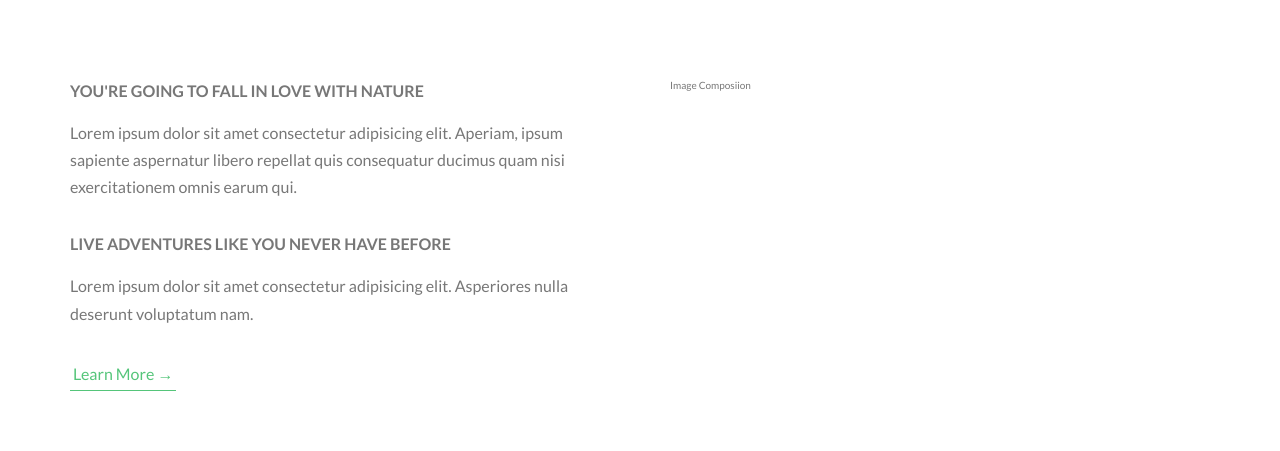
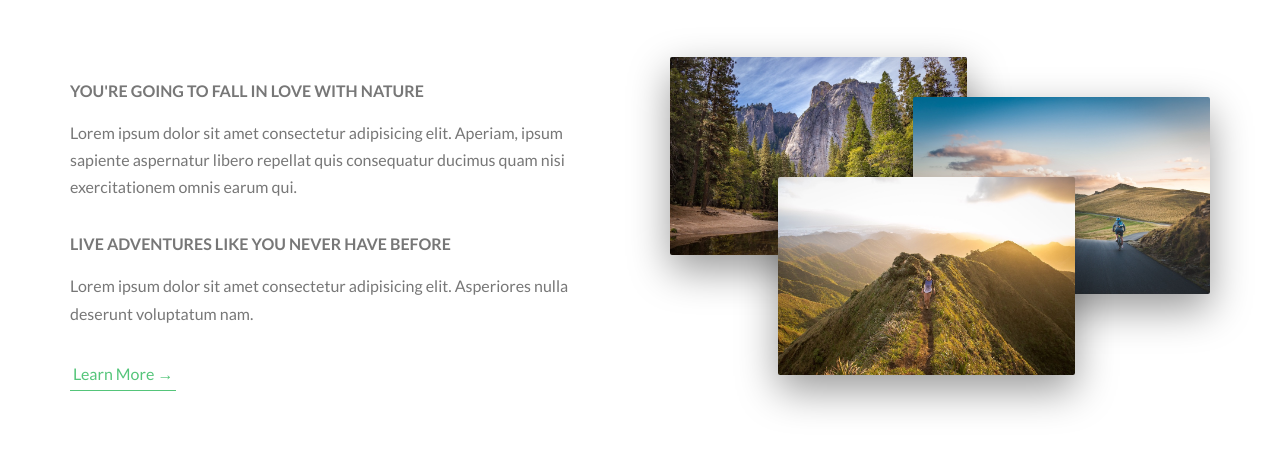
Before and after one commit to Abdullah-Sajjad026/natours, a website: page index.html in a window 1280 px wide. Shown: the part 943-1394 px from the top of the page. Drawn offline with Linux system fonts and the light colour scheme.

Commit message:
added composition images

```diff
--- a/index.html
+++ b/index.html
@@ -54,7 +54,14 @@
                     <a href="#" class="btn-text">Learn More &rarr;</a>
                 </div>
                 <div class="col-1-0f-2">
-                    Image Composiion
+                    <div class="composition">
+                        <img src="/images/nat-1-large.jpg" alt="photo-1"
+                            class="composition__photo composition__photo--p1">
+                        <img src="/images/nat-2-large.jpg" alt="photo-2"
+                            class="composition__photo composition__photo--p2">
+                        <img src="/images/nat-3-large.jpg" alt="photo-3"
+                            class="composition__photo composition__photo--p3">
+                    </div>
                 </div>
             </div>
         </section>
--- a/package.json
+++ b/package.json
@@ -10,5 +10,6 @@
   "license": "MIT",
   "devDependencies": {
     "node-sass": "^5.0.0"
-  }
+  },
+  "dependencies": {}
 }
--- /dev/null
+++ b/sass/components/_composition.scss
@@ -0,0 +1,54 @@
+.composition {
+    position: relative;
+
+    &__photo {
+        width: 55%;
+        box-shadow: 0 1.5rem 4rem rgba($color-black, .4);
+        position: absolute;
+        border-radius: 2px;
+        outline-offset: 2rem;
+        -webkit-border-radius: 2px;
+        -moz-border-radius: 2px;
+        -ms-border-radius: 2px;
+        -o-border-radius: 2px;
+        transition: all .2s;
+        -webkit-transition: all .2s;
+        -moz-transition: all .2s;
+        -ms-transition: all .2s;
+        -o-transition: all .2s;
+
+        &--p1 {
+            top: -2rem;
+            left: 0;
+        }
+
+        &--p2 {
+            top: 2rem;
+            right: 0;
+        }
+
+        &--p3 {
+            top: 10rem;
+            left: 20%;
+        }
+
+        &:hover {
+            outline: 15px solid $color-primary;
+            transform: scale(1.1);
+            -webkit-transform: scale(1.1) translateY(-.5rem);
+            -moz-transform: scale(1.1) translateY(-.5rem);
+            -ms-transform: scale(1.1) translateY(-.5rem);
+            -o-transform: scale(1.1) translateY(-.5rem);
+            z-index: 20;
+            box-shadow: 0 2.5rem 5rem rgba($color-black, .5);
+        }
+    }
+
+    &:hover &__photo:not(:hover) {
+        transform: scale(.95);
+        -webkit-transform: scale(.95);
+        -moz-transform: scale(.95);
+        -ms-transform: scale(.95);
+        -o-transform: scale(.95);
+    }
+}
--- a/sass/main.scss
+++ b/sass/main.scss
@@ -8,6 +8,7 @@
 @import "base/utilities";
 
 @import "components/buttons";
+@import "components/composition";
 
 @import "layout/header";
 @import "layout/grid";
```
Also changed, not shown: css/style.css.
